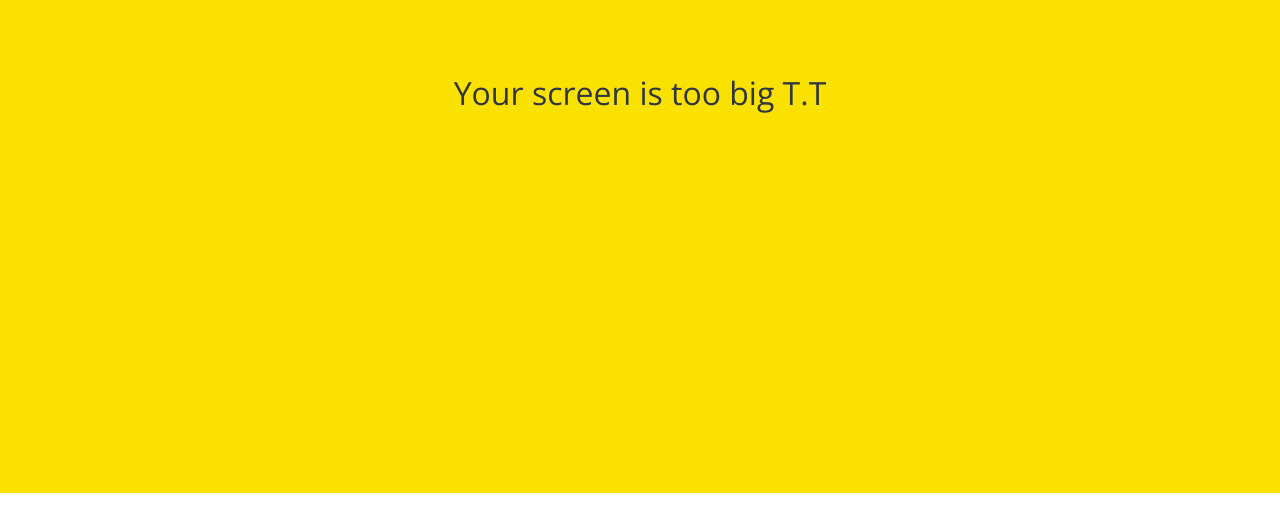
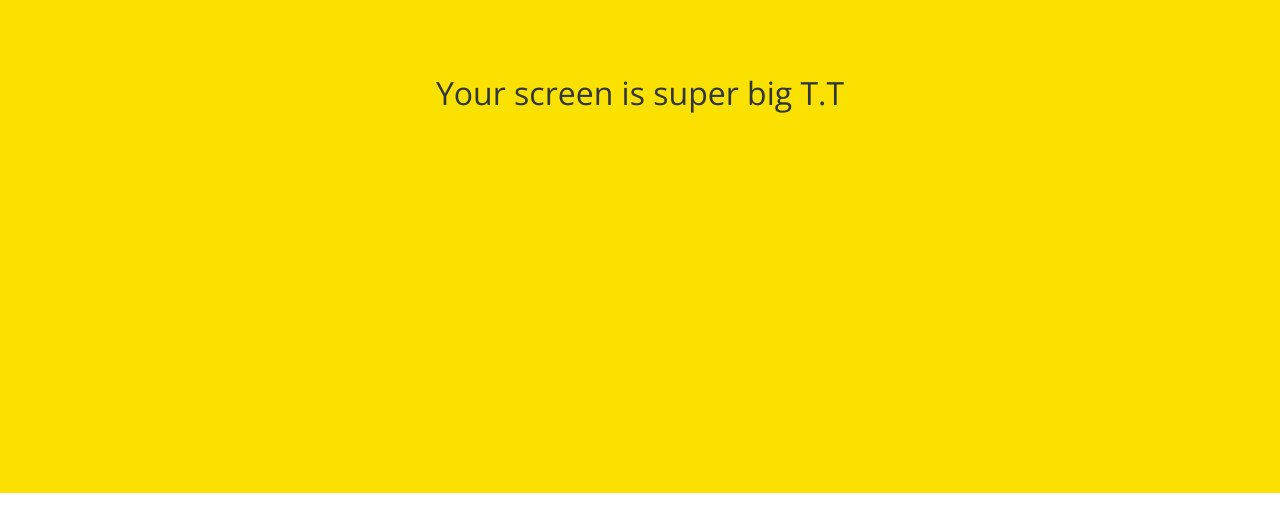
Before and after one commit to abhishek1775/kokoa-clone-2020, a plain HTML site: page friends.html in a window 1280 px wide. Shown: the part 307-838 px from the top of the page. Drawn offline with nearby package versions, Linux system fonts and the light colour scheme; grey boxes are pictures that could not be loaded.

Commit message:
too -> super

```diff
--- a/friends.html
+++ b/friends.html
@@ -112,7 +112,7 @@
     </div>
 
     <div id="no-mobile">
-      <span>Your screen is too big T.T</span>
+      <span>Your screen is super big T.T</span>
     </div>
 
     <script
```
